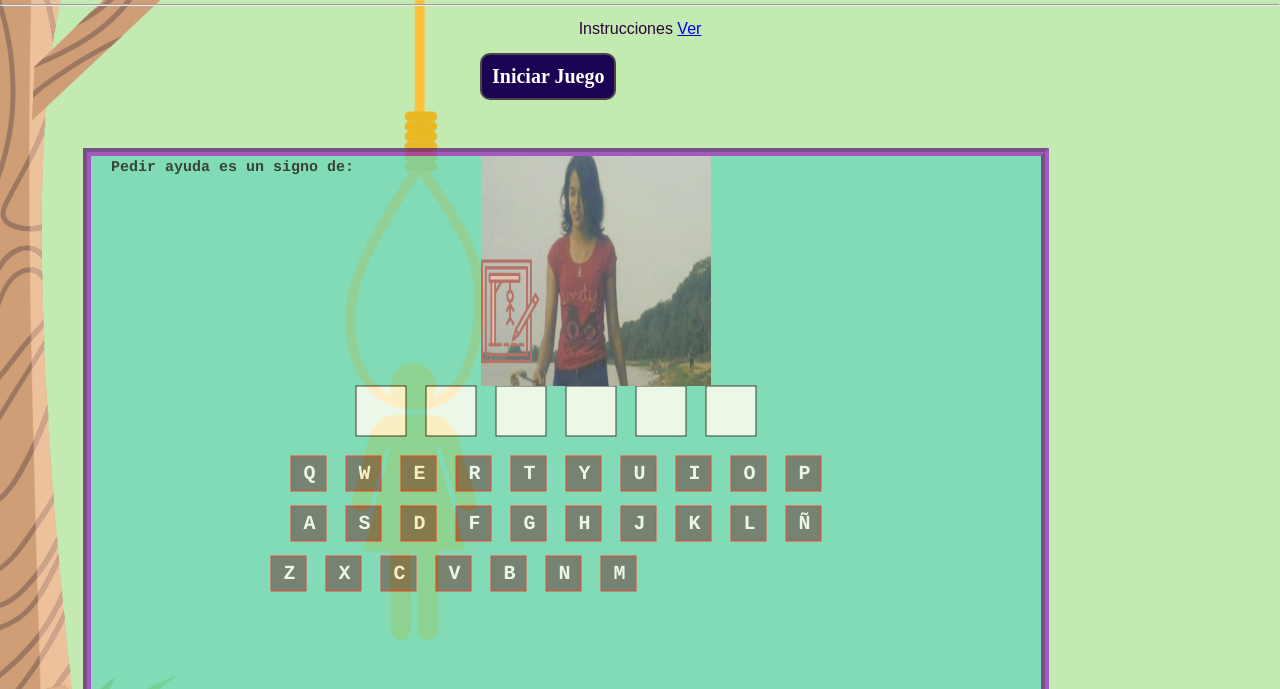
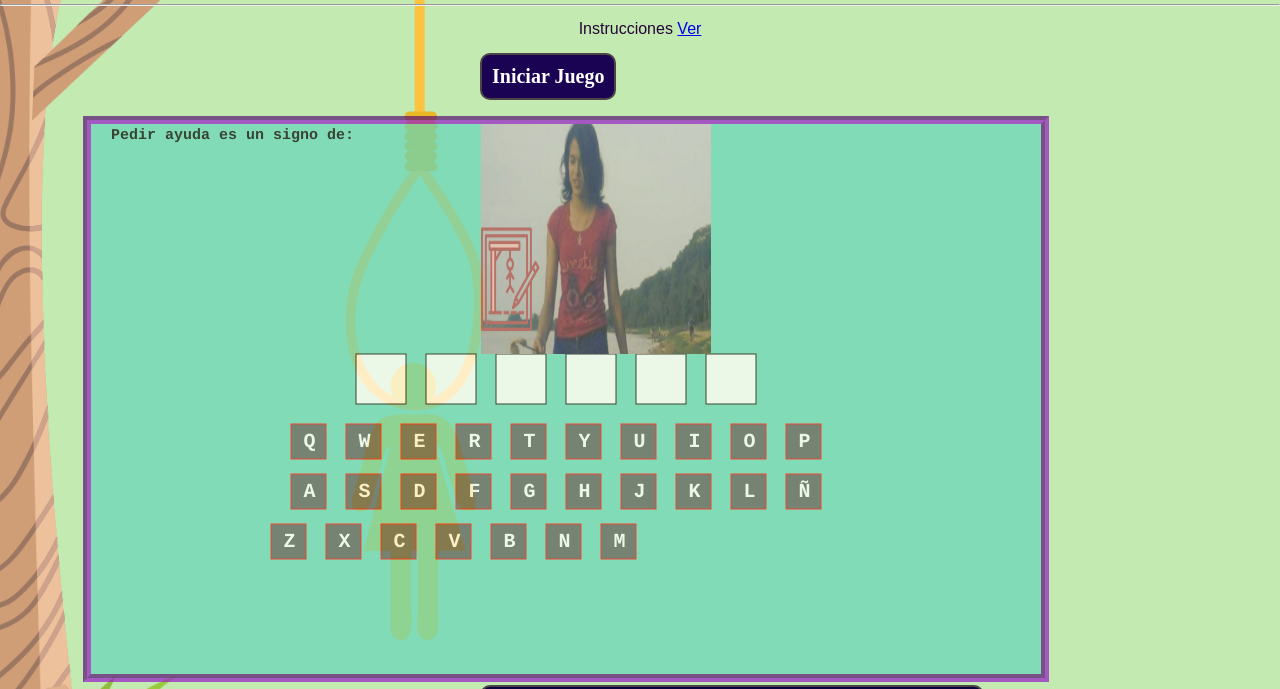
Before and after one commit to mirianGonzalez/juego-El-Ahorcado, a plain HTML site: page index.html in a window 1280 px wide. Shown: the part 111-800 px from the top of the page. Drawn offline with Linux system fonts and the light colour scheme.

Commit message:
Concluded

```diff
--- a/index.html
+++ b/index.html
@@ -33,9 +33,8 @@
           <main>
             <style div="text-align:center; margin: 80px 40px;"></style>
             <button class="boton"  id="iniciar-juego" type="reset" onclick="javascript:window.location.reload();">Iniciar Juego</button><br><br></div>
-            <br>
-            <br>
-            <canvas id="pantalla" width="950px" height="750px" overflow="hidden"> <!-- etiqueta del canvas con sus medidas en la pantalla -->
+
+            <canvas id="pantalla" width="950px" height="550px"> <!-- etiqueta del canvas con sus medidas en la pantalla -->
               Tu navegador no soporta Canvas.
             </canvas>
             <form>
```
